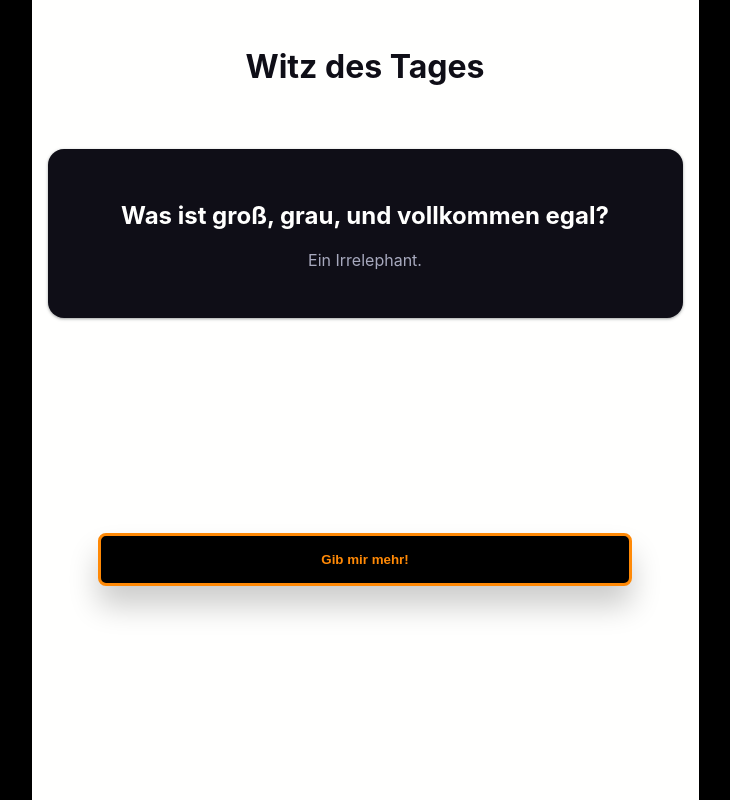
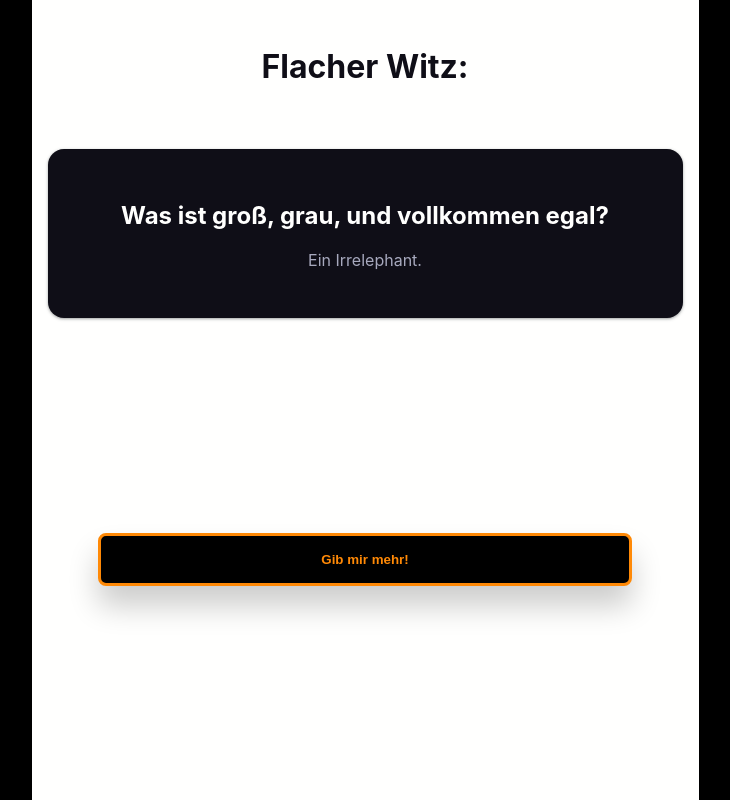
Before and after one commit to PReichetanz/joke-of-the-day, a React (Create React App) app: page / in a window 1280 px wide. Shown: the whole page, without its empty margins (275-1005 px from the left). Built offline with nearby package versions, Linux system fonts and the light colour scheme.

Commit message:
Rename header

```diff
--- a/src/components/Header.tsx
+++ b/src/components/Header.tsx
@@ -4,7 +4,7 @@ import styled from 'styled-components';
 export default function Header(): JSX.Element {
   return (
     <Headercontainer>
-      <Heading>Witz des Tages</Heading>
+      <Heading>Flacher Witz:</Heading>
     </Headercontainer>
   );
 }
```
